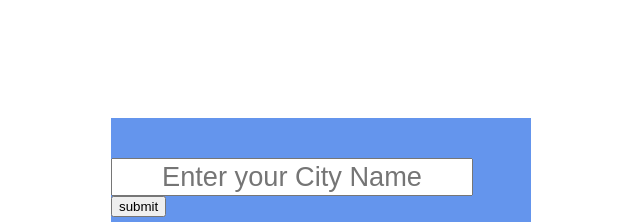
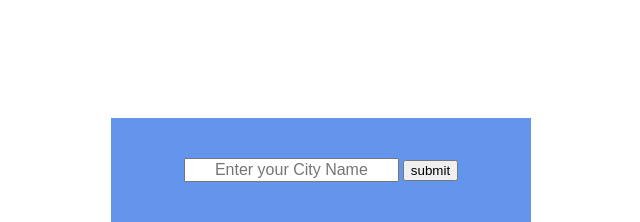
Before and after one commit to VairamuthuDG/weather, a plain HTML site: page index.html in a window 1280 px wide. Shown: the top 222 px of the page, without its empty margins (319-959 px from the left). Drawn offline with Linux system fonts and the light colour scheme.

Commit message:
Update index.css

```diff
--- a/index.css
+++ b/index.css
@@ -21,7 +21,7 @@
 }
 
 #input-el{
-    font-size: 1.7rem;
+    font-size: 1rem;
     text-align: center;
 }
 
```
